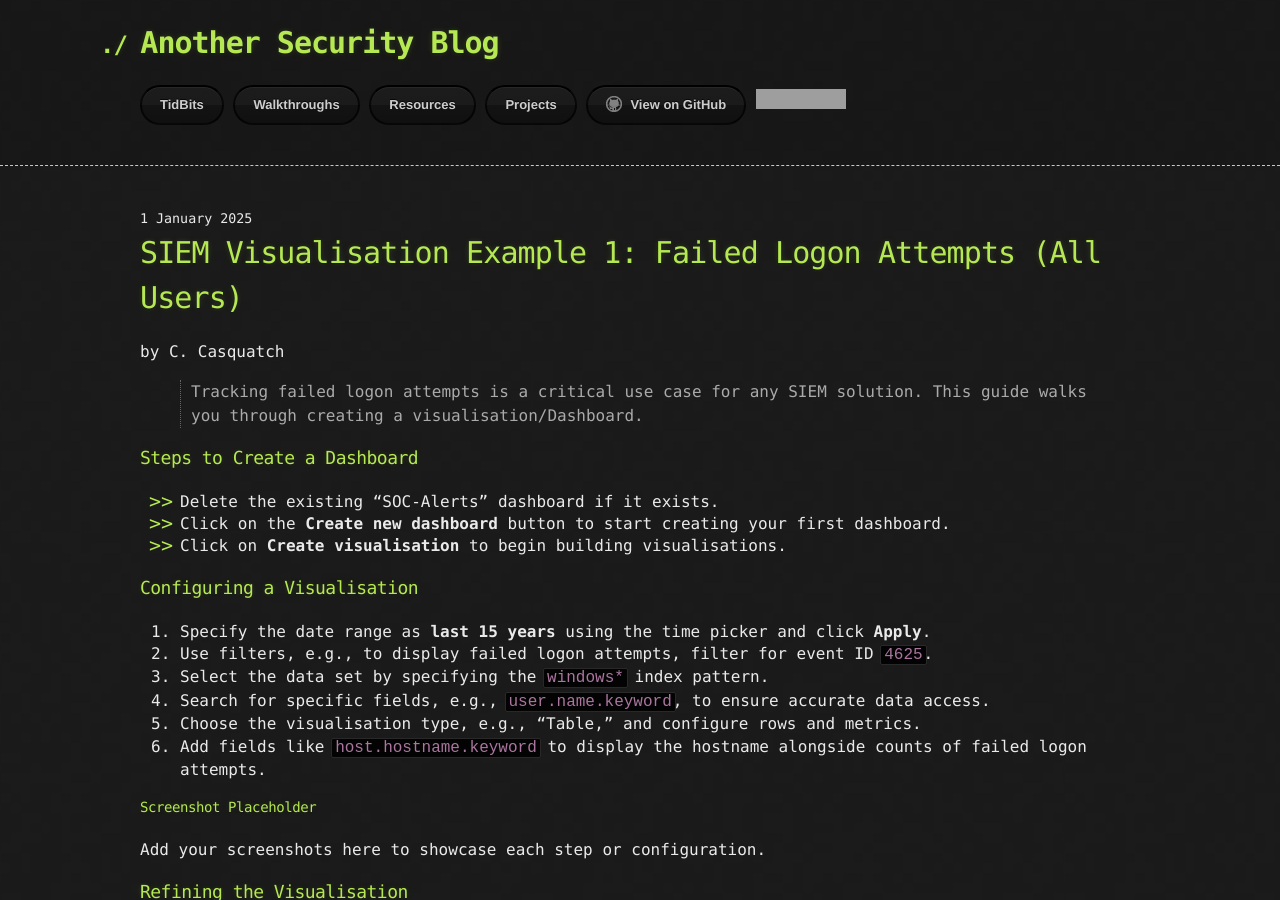
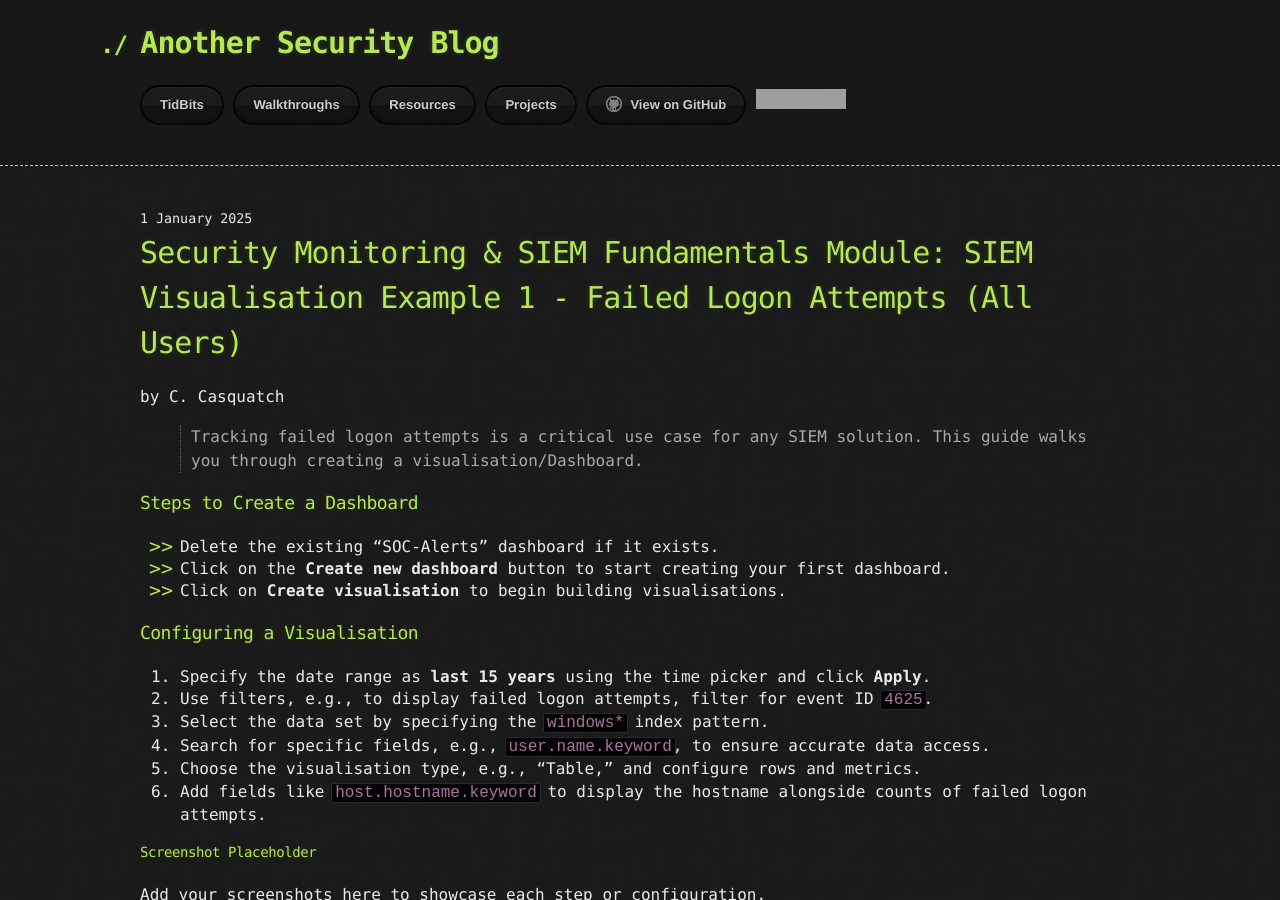
Before and after one commit to CyberCasquatch/cybercasquatch.github.io, a Jekyll site: the page built from _posts/Walkthroughs/2025-01-01-SIEMExampleOne-HTB.markdown, in a window 1280 px wide and 900 px high. Built offline with Jekyll 4.4.1, drawn with Linux system fonts in a browser that asks for light colours; the repository's description, which GitHub fills in, is left out; grey boxes are pictures that could not be loaded.

Commit message:
Update title

```diff
--- a/_posts/Walkthroughs/2025-01-01-SIEMExampleOne-HTB.markdown
+++ b/_posts/Walkthroughs/2025-01-01-SIEMExampleOne-HTB.markdown
@@ -1,6 +1,6 @@
 ---
 layout: post
-title:  "SIEM Visualisation Example 1: Failed Logon Attempts (All Users)"
+title:  "Security Monitoring & SIEM Fundamentals Module: SIEM Visualisation Example 1 - Failed Logon Attempts (All Users)"
 date: 2025-01-01
 author: C. Casquatch
 comments: false
```
